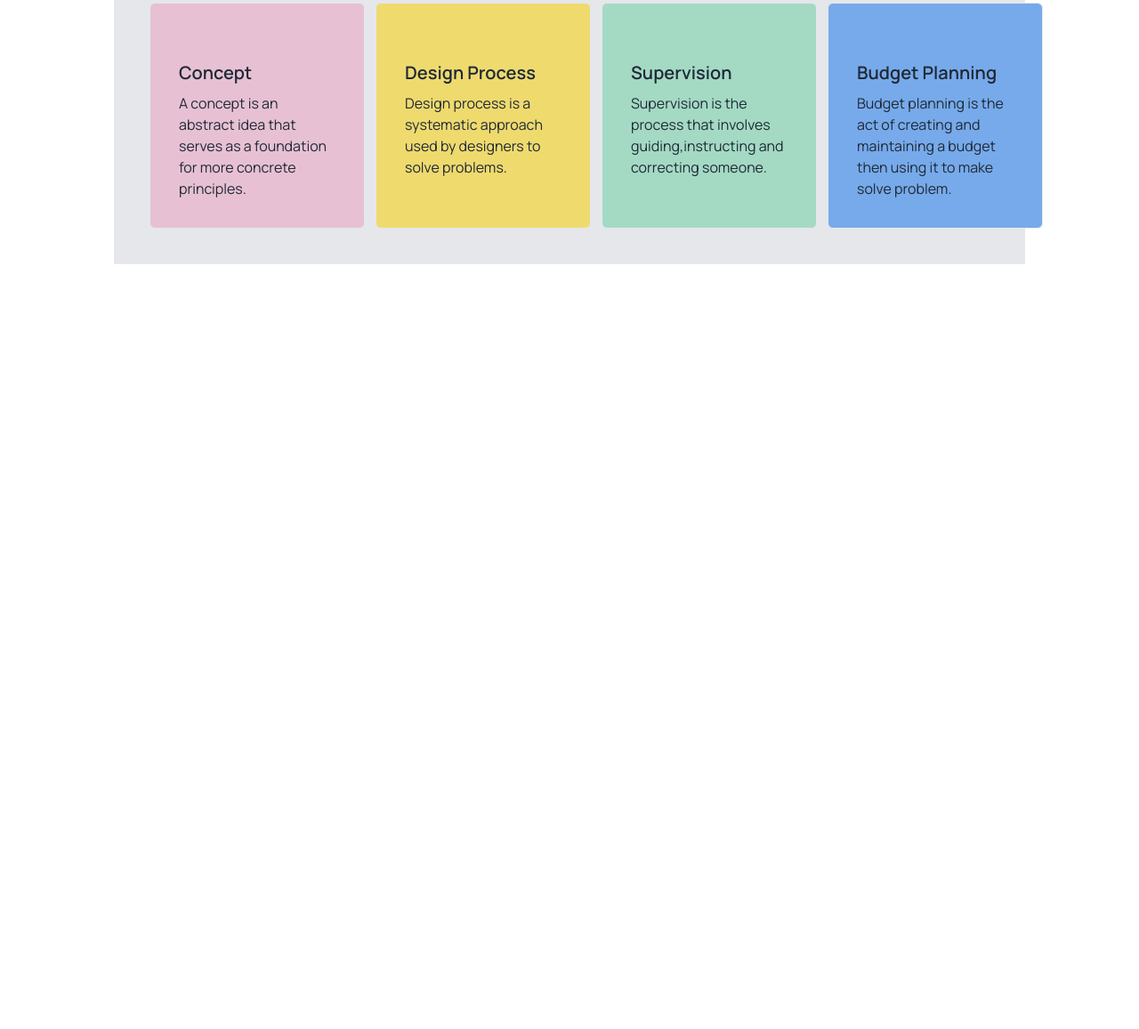
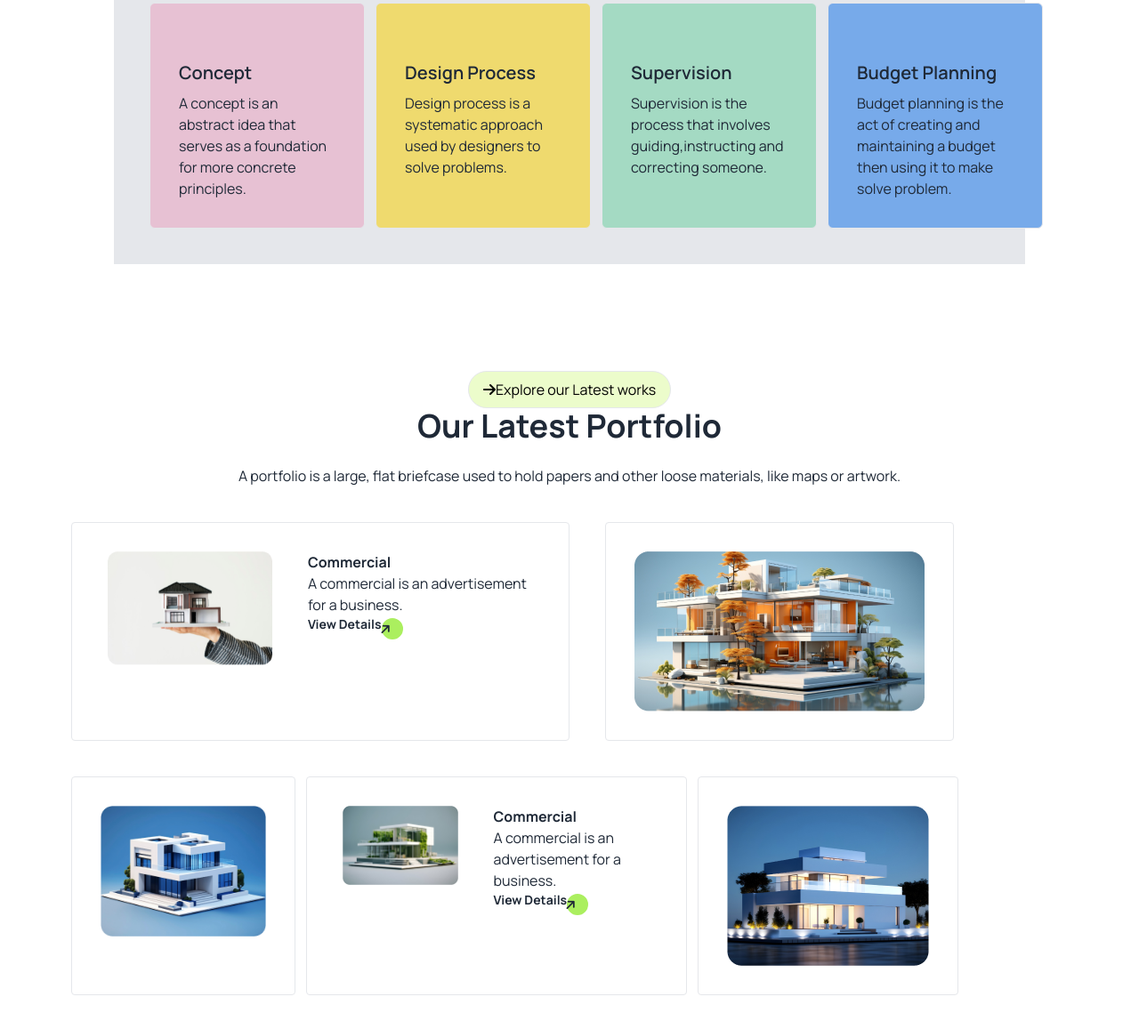
Before and after one commit to masuma-del/ASSIGNMENT-NO-3, a plain HTML site: page index.html in a window 1280 px wide. Shown: the part 1516-2673 px from the top of the page at 89% size. Before the commit the page ends 1893 px from the top, so only its background shows below. Drawn offline with nearby package versions, Linux system fonts and the light colour scheme.

Commit message:
portfolio section done

```diff
--- a/index.html
+++ b/index.html
@@ -198,6 +198,54 @@
               </div>
             </div>
         </section>
+        <section>
+          <div class="text-center py-10">
+            <button class="text-black border rounded-full px-4 py-2 bg-lime-100"><i class="fa-solid fa-arrow-right text-black"></i>Explore our Latest works</button>
+            <br>
+            <h2 class="text-4xl font-bold">Our Latest Portfolio</h2>
+            <br>
+            <p>A portfolio is a large, flat briefcase used to hold papers and other loose materials, like maps or artwork.</p>
+          </div>
+          <div class="flex flex-col lg:flex-row gap-10">
+            <div class="flex flex-col lg:flex-row border rounded w-1/2 gap-10 px-10 py-8">
+              <div>
+                <img src="assets/img1.png" alt="">
+              </div>
+              <div class="items-center justify-center">
+                <h2 class="text-base font-bold">Commercial</h2>
+                <p>A commercial is an advertisement for a business.</p>
+                <h2 class="text-sm font-bold">View Details<i class="fa-solid fa-arrow-right -rotate-45 rounded-full bg-house-primary w-6 h-6 items-center justify-center"></i></h2>
+              </div>
+            </div>
+            <div class="border rounded px-8 py-8">
+              <img src="assets/img2.png" alt="">
+            </div>
+          </div>
+          <div class="flex flex-col lg:flex-row my-10 space-x-3">
+            <div class="border rounded px-8 py-8">
+              <img src="assets/img3.png" alt="">
+            </div>
+            <div class="flex flex-col lg:flex-row space-x-3">
+              <div class="flex flex-col lg:flex-row border rounded w-1/2 gap-10 px-10 py-8">
+                <div>
+                  <img src="assets/img4.png" alt="">
+                </div>
+                <div class="items-center justify-center">
+                  <h2 class="text-base font-bold">Commercial</h2>
+                  <p>A commercial is an advertisement for a business.</p>
+                  <h2 class="text-sm font-bold">View Details<i class="fa-solid fa-arrow-right -rotate-45 rounded-full bg-house-primary w-6 h-6 items-center justify-center"></i></h2>
+                </div>
+              </div>
+              <div class="border rounded px-8 py-8">
+                <img src="assets/img5.png" alt="">
+              </div>
+            </div>
+
+
+
+
+          </div>
+        </section>
 
     </main>
     <footer>
```
